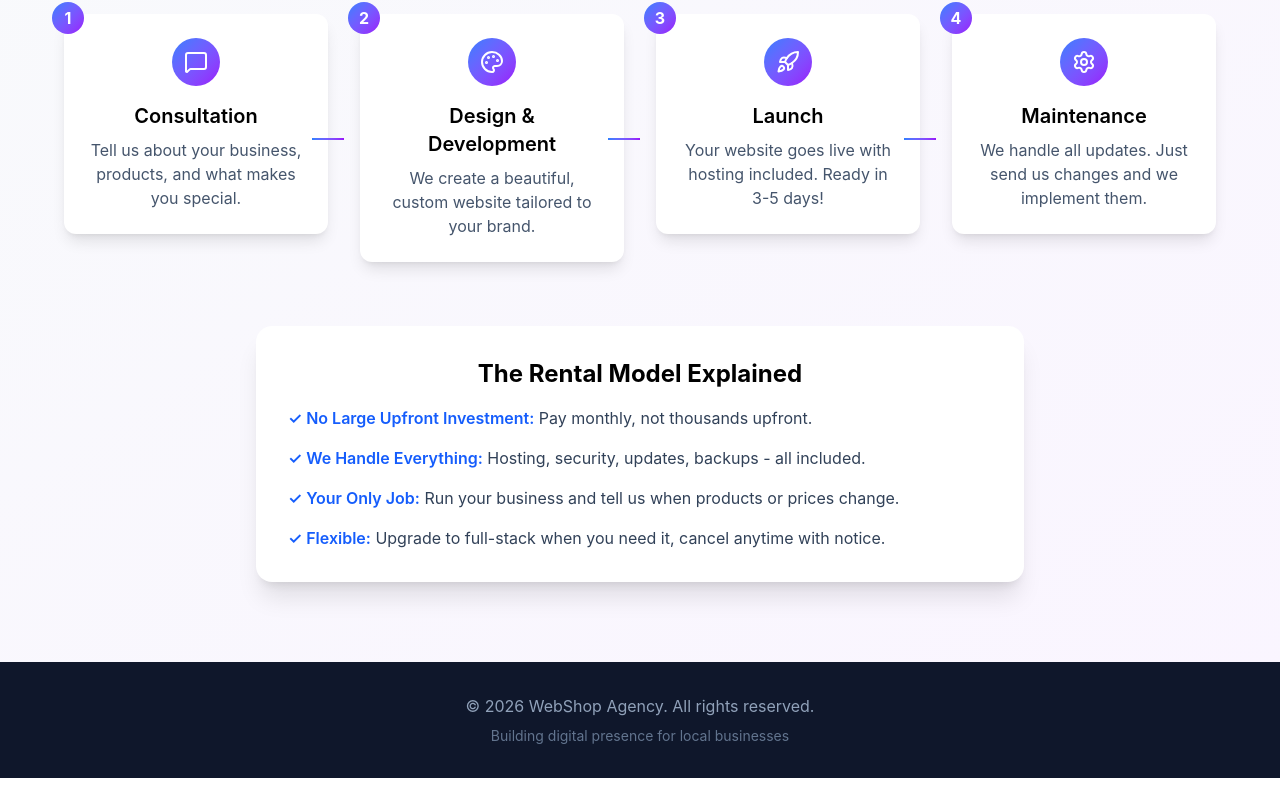
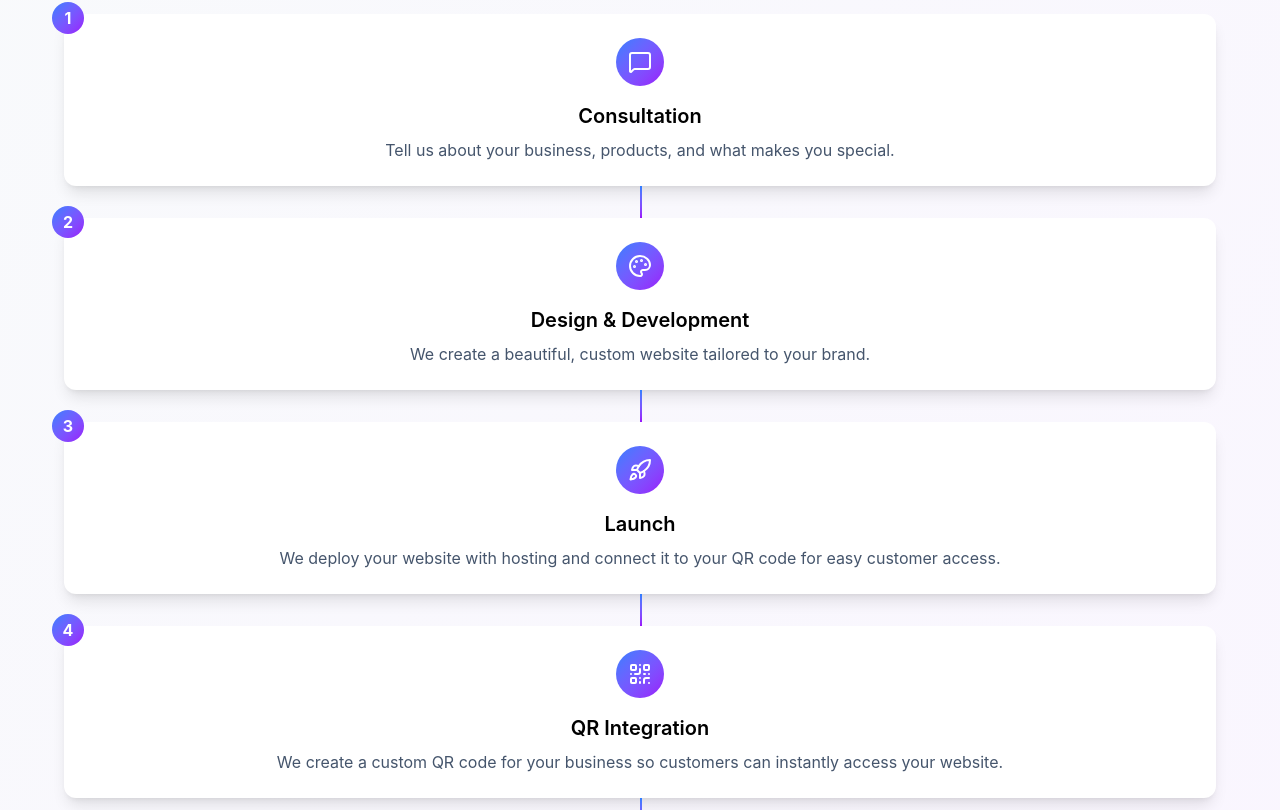
Before and after one commit to Siddharth2k14/WebShop, a React (Vite) app: page /howitworks in a window 1280 px wide. Shown: the part 290-1100 px from the top of the page. Before the commit the page ends 1068 px from the top, so only its background shows below. Built offline with nearby package versions, Linux system fonts and the light colour scheme.

Commit message:
Adding the updated files

```diff
--- a/src/component/HowItWorks.jsx
+++ b/src/component/HowItWorks.jsx
@@ -1,4 +1,4 @@
-import { MessageSquare, Palette, Code2, Rocket, Settings } from 'lucide-react';
+import { MessageSquare, Palette, Code2, Rocket, Settings, QrCode } from 'lucide-react';
 import { Helmet } from 'react-helmet';
 
 const HowItWorks = () => {
@@ -16,7 +16,12 @@ const HowItWorks = () => {
         {
             icon: Rocket,
             title: 'Launch',
-            description: 'Your website goes live with hosting included. Ready in 3-5 days!'
+            description: 'We deploy your website with hosting and connect it to your QR code for easy customer access.'
+        },
+        {
+            icon: QrCode,
+            title: 'QR Integration',
+            description: 'We create a custom QR code for your business so customers can instantly access your website.'
         },
         {
             icon: Settings,
@@ -50,7 +55,7 @@ const HowItWorks = () => {
                         </p>
                     </div>
 
-                    <div className="grid md:grid-cols-4 gap-8 max-w-6xl mx-auto">
+                    <div className="grid md:grid-rows-5 gap-8 max-w-6xl mx-auto">
                         {steps.map((step, index) => {
                             const Icon = step.icon;
                             return (
@@ -67,7 +72,7 @@ const HowItWorks = () => {
                                     </div>
 
                                     {index < steps.length - 1 && (
-                                        <div className="hidden md:block absolute top-1/2 -right-4 w-8 h-0.5 bg-gradient-to-r from-blue-500 to-purple-600"></div>
+                                        <div className="hidden md:block absolute left-1/2 top-full w-0.5 h-8 bg-gradient-to-b from-blue-500 to-purple-600"></div>
                                     )}
                                 </div>
                             );
```
